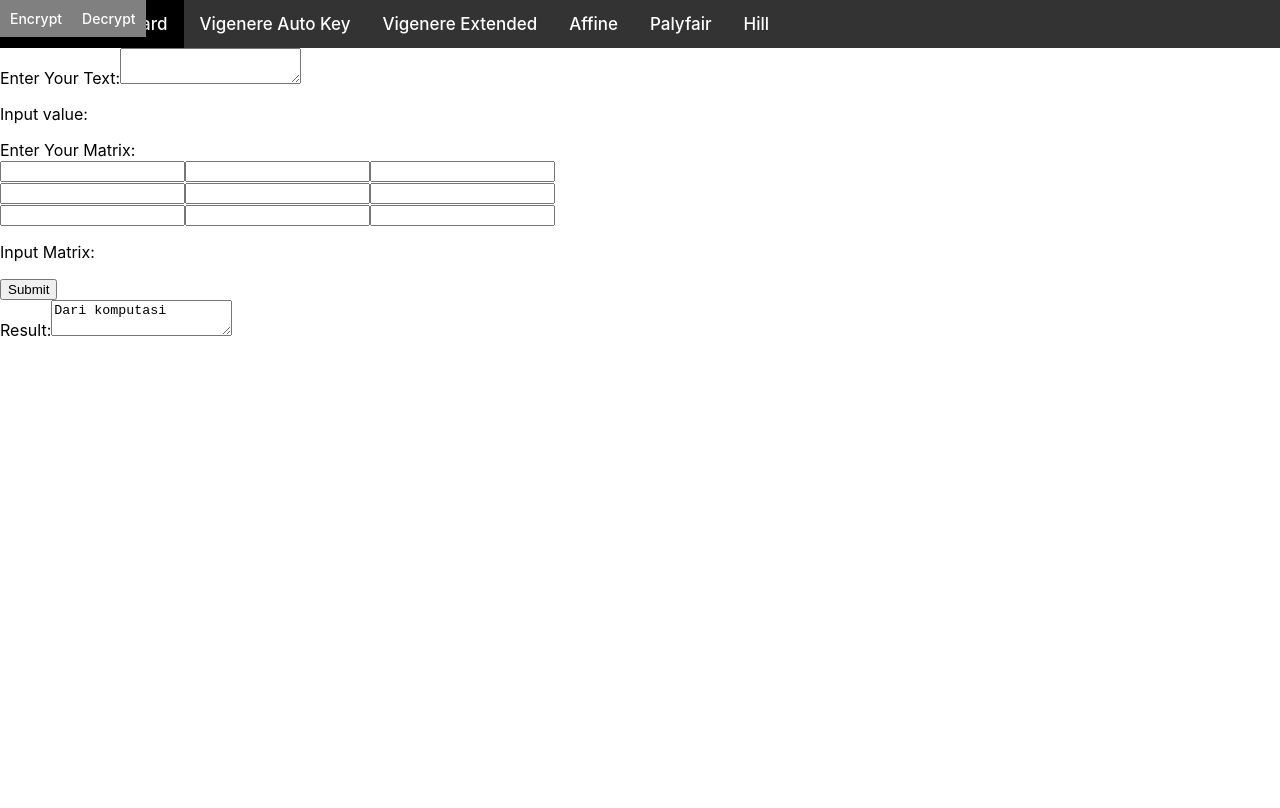
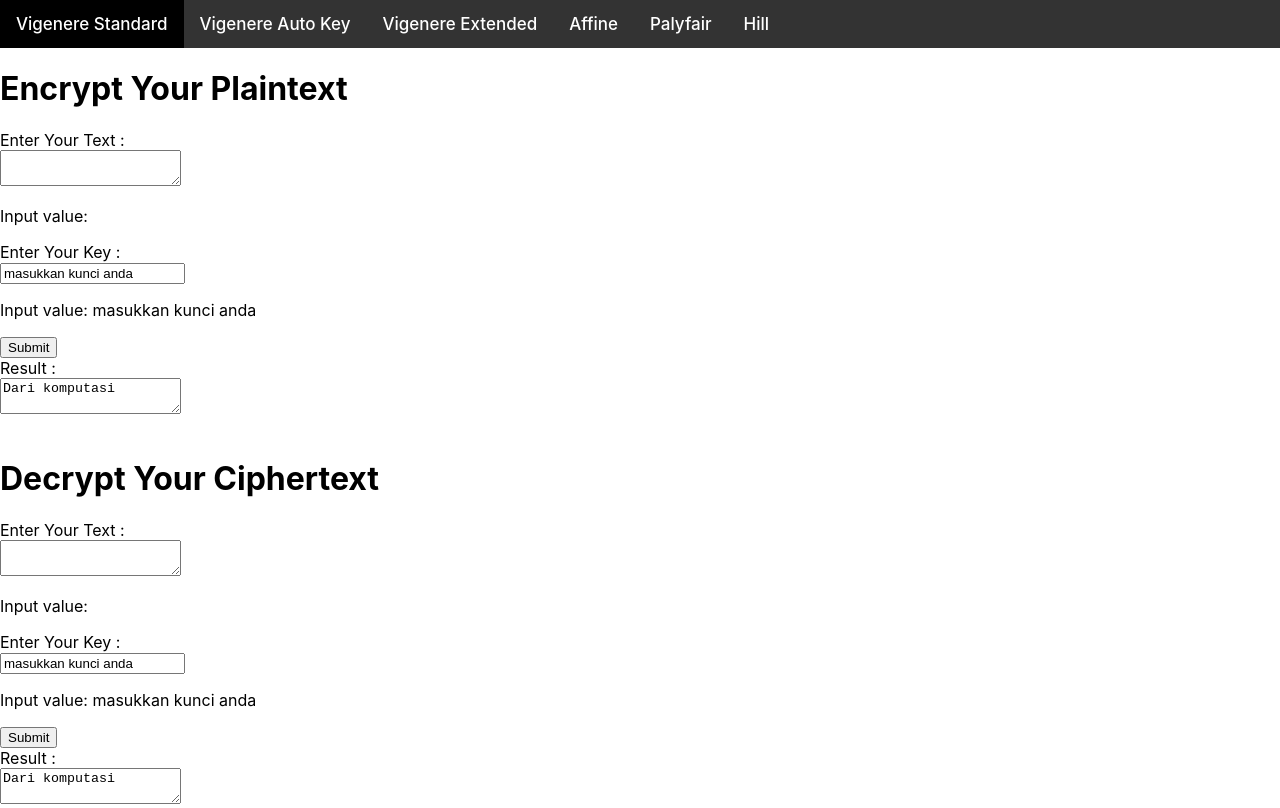
Before and after one commit to Amike31/Cipher_Machine, a React (Create React App) app in the folder cipher/: page / in a window 1280 px wide. Built offline with nearby package versions, Linux system fonts and the light colour scheme.

Commit message:
Remove Dropdown -> encrpyt and decrypt in 1 page

```diff
--- a/cipher/src/App.js
+++ b/cipher/src/App.js
@@ -4,11 +4,32 @@ import Navbar from './components/Navbar';
 import {InputString, InputFormula, InputMatrix} from './components/InputKey';
 
 function App() {
+  var name = 'Vigenere Standard';
+  var inputType;
+  if (name==='Hill') {
+    inputType = 'matrix';
+  }
+  else if (name==='Affine') {
+    inputType = 'formula';
+  }
+  else {
+    inputType = 'string';
+  }
+
   return (
     <div className="App">
       <Navbar />
-      <GetInput type="matrix"/>
-      <ShowResult />
+      <div className='encryptPart'>
+        <h1>Encrypt Your Plaintext</h1>
+        <GetInput type={inputType}/>
+        <ShowResult />
+      </div>
+      <br />
+      <div className='decryptPart'>
+        <h1>Decrypt Your Ciphertext</h1>
+        <GetInput type={inputType}/>
+        <ShowResult />
+      </div>
     </div>
   );
 }
@@ -39,13 +60,9 @@ function GetInput(props) {
   return (
     <div className="InputForm">
       <form onSubmit={handleSubmit}>
-        <div className='IOtext'>
-          <label>
-            Enter Your Text:
-          </label>
-          <textarea type="text" value={text} onChange={handleTextChange} />
-          <p>Input value: {text}</p>
-        </div>
+        <div className='text'>Enter Your Text :</div>
+        <textarea type="text" value={text} onChange={handleTextChange} />
+        <p>Input value: {text}</p>
         {inputKey}
         <button type="submit">Submit</button>
       </form>
@@ -63,13 +80,11 @@ function ShowResult(props) {
   return(
     <div className="OutputForm">
       <div className='IOtext'>
-        <label>Result:
-        </label>
+        <div className='text'>Result :</div>
         <textarea value={result}></textarea>
       </div>
     </div>
   );
 }
 
-
 export default App;
--- a/cipher/src/components/InputKey/index.js
+++ b/cipher/src/components/InputKey/index.js
@@ -1,9 +1,24 @@
 import React, { useState } from 'react';
 import './InputKey.css';
 
+function InputString(props) {
+  const [key, setKey] = useState('masukkan kunci anda');
+  function handleKeyChange(event) {
+    setKey(event.target.value);
+  }
+
+  return (
+    <div className='Key'>
+      <div className='text'>Enter Your Key :</div>
+      <input type="text" value={key} onChange={handleKeyChange} />
+      <p>Input value: {key}</p>
+    </div>
+  );
+}
+
 function InputFormula(props) {
-    const [formula1, setFormula1] = useState('');
-    const [formula2, setFormula2] = useState('');
+  const [formula1, setFormula1] = useState(3);
+  const [formula2, setFormula2] = useState(1);
 
   function handleFormula1Change(event){
     setFormula1(event.target.value);
@@ -26,33 +41,16 @@ function InputFormula(props) {
   );
 }
 
-  function InputString(props) {
-    const [key, setKey] = useState('');
-    function handleKeyChange(event) {
-      setKey(event.target.value);
-    }
-
-    return (
-      <div className='Key'>
-        <label>
-            Enter Your Key:
-            <input type="text" value={key} onChange={handleKeyChange} />
-        </label>
-        <p>Input value: {key}</p>
-      </div>
-    );
-  }
-
 function InputMatrix(props) {
-    const [el1, setEl1] = useState('');
-    const [el2, setEl2] = useState('');
-    const [el3, setEl3] = useState('');
-    const [el4, setEl4] = useState('');
-    const [el5, setEl5] = useState('');
-    const [el6, setEl6] = useState('');
-    const [el7, setEl7] = useState('');
-    const [el8, setEl8] = useState('');
-    const [el9, setEl9] = useState('');
+  const [el1, setEl1] = useState(17);
+  const [el2, setEl2] = useState(17);
+  const [el3, setEl3] = useState(5);
+  const [el4, setEl4] = useState(21);
+  const [el5, setEl5] = useState(18);
+  const [el6, setEl6] = useState(21);
+  const [el7, setEl7] = useState(2);
+  const [el8, setEl8] = useState(19);
+  const [el9, setEl9] = useState(2);
 
   function handleEl1Change(event) {setEl1(event.target.value);}
   function handleEl2Change(event) {setEl2(event.target.value);}
@@ -66,9 +64,7 @@ function InputFormula(props) {
 
   return (
     <div className='Key'>
-        <label>
-            Enter Your Matrix:
-        </label>
+      <div className='text'> Enter Your Matrix :</div>
       <div className='matrixRow'>
         <input type="text" value={el1} onChange={handleEl1Change} />
         <input type="text" value={el2} onChange={handleEl2Change} />
--- a/cipher/src/components/Navbar/index.js
+++ b/cipher/src/components/Navbar/index.js
@@ -18,17 +18,6 @@ function Navbar() {
   return(
     <div class = "navItem">
       <a href="\" class="dropbtn">{props.name}</a>
-        <Dropdown name = {props.name} />
-      </div>
-    );
-  }
-
-  function Dropdown(props) {
-    const name = props.name
-    return(
-      <div class="dropdown-content">
-        <a href="\">Encrypt</a>
-        <a href="\">Decrypt</a>
     </div>
   );
 }
```
Lines whose indentation alone changed are shown as unchanged.
